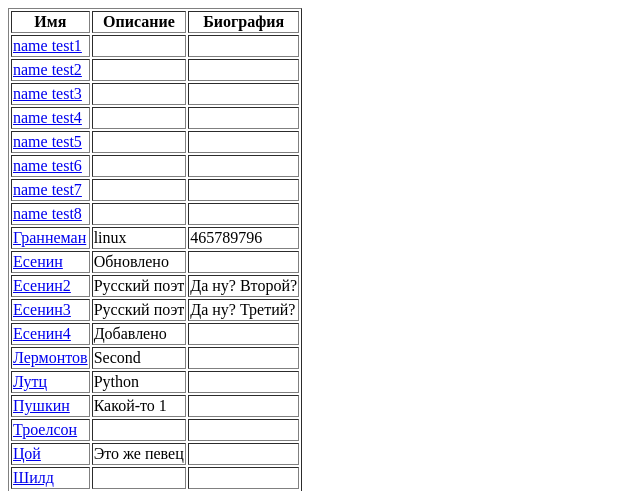
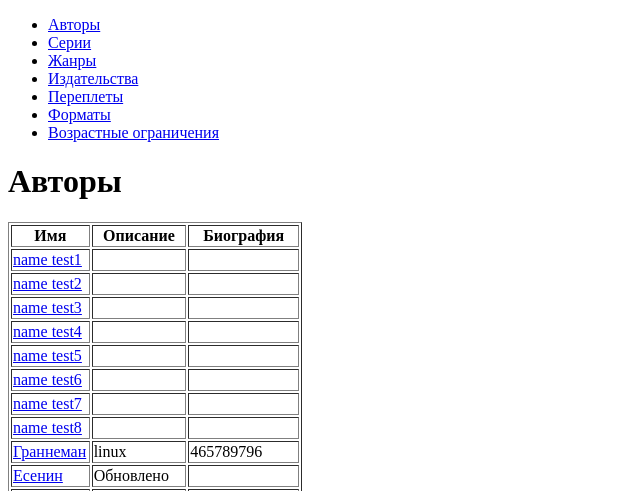
Before and after one commit to gonchigor/tasks, a Django app: page /directory/author/ in a window 1280 px wide. Shown: the top 491 px of the page, without its empty margins (0-640 px from the left). Run offline with Django 3.2, Linux system fonts and the light colour scheme; data comes from the database, SQL or seed files in the repository.

Commit message:
done simple menu

```diff
--- a/src/dimensionsapp/dimurl.py
+++ b/src/dimensionsapp/dimurl.py
@@ -2,6 +2,7 @@ from django.urls import path
 from dimensionsapp.views import AuthorDetailView, SerieDetailView, JenreDetailView, PublishingHouseDetailView, \
      FormatBookDetailView, BindingDetailView, AgeRestrictionDetailView, SerieListView, AuthorListView, \
      JenreListView, PublishingHouseListView, FormatBookListView, BindingListView, AgeRestrictionListView
+from django.views.generic import TemplateView
 
 urlpatterns = [
     path('author/<int:pk>/', AuthorDetailView.as_view(), name='author_detail'),
@@ -17,5 +18,6 @@ urlpatterns = [
     path('publishing/', PublishingHouseListView.as_view(), name='publishing_house_list'),
     path('format/', FormatBookListView.as_view(), name='format_book_list'),
     path('binding/', BindingListView.as_view(), name='binding_list'),
-    path('agerestriction/', AgeRestrictionListView.as_view, name='age_restriction_list'),
+    path('agerestriction/', AgeRestrictionListView.as_view(), name='age_restriction_list'),
+    path('', TemplateView.as_view(template_name='dimensionsapp/main_menu.html'))
 ]
--- a/src/templates/dimension_list.html
+++ b/src/templates/dimension_list.html
@@ -7,8 +7,12 @@
     {% endblock %}</title>
 </head>
 <body>
+    {% include 'menu.html' %}
+    {% block header %}
+        <H1>Справочники</H1>
+    {% endblock %}
 
-    <table border="1" border_collapse="collapse">
+    <table border="1">
         {% block dimension_list %}
             <tr>
                 <th>Наименование</th>
--- a/src/templates/dimensionsapp/agerestriction_detail.html
+++ b/src/templates/dimensionsapp/agerestriction_detail.html
@@ -4,7 +4,7 @@
 {% endblock %}
 
 {% block to_list %}
-    <a href="{% url 'agerestriction_list' %}">Все возрастные ограничения</a>
+    <a href="{% url 'age_restriction_list' %}">Все возрастные ограничения</a>
 {% endblock %}
 
 {% block dimension %}
--- a/src/templates/dimensionsapp/agerestriction_list.html
+++ b/src/templates/dimensionsapp/agerestriction_list.html
@@ -3,3 +3,7 @@
 {% block title %}
     Возрастные ограничения
 {% endblock %}
+
+{% block header %}
+        <H1>Ограничения по возрасту</H1>
+    {% endblock %}
--- a/src/templates/dimensionsapp/author_detail.html
+++ b/src/templates/dimensionsapp/author_detail.html
@@ -7,6 +7,8 @@
     <a href="{% url 'author_list' %}">Все авторы</a>
 {% endblock %}
 
+
+
 {% block dimension %}
     {% include "dimension_template.html" %}
     <p><strong>Биография:</strong> {{ object.biography }}</p>
--- a/src/templates/dimensionsapp/author_list.html
+++ b/src/templates/dimensionsapp/author_list.html
@@ -17,4 +17,8 @@
                     <td>{{ object.biography }}</td>
                 </tr>
             {% endfor %}
-        {% endblock %}
+{% endblock %}
+
+{% block header %}
+        <H1>Авторы</H1>
+{% endblock %}
--- a/src/templates/dimensionsapp/binding_list.html
+++ b/src/templates/dimensionsapp/binding_list.html
@@ -3,3 +3,7 @@
 {% block title %}
     Переплеты
 {% endblock %}
+
+{% block header %}
+        <H1>Переплеты</H1>
+{% endblock %}
--- a/src/templates/dimensionsapp/formatbook_detail.html
+++ b/src/templates/dimensionsapp/formatbook_detail.html
@@ -4,7 +4,7 @@
 {% endblock %}
 
 {% block to_list %}
-    <a href="{% url 'format_list' %}">Все форматы</a>
+    <a href="{% url 'format_book_list' %}">Все форматы</a>
 {% endblock %}
 
 {% block dimension %}
--- a/src/templates/dimensionsapp/formatbook_list.html
+++ b/src/templates/dimensionsapp/formatbook_list.html
@@ -3,3 +3,7 @@
 {% block title %}
     Форматы
 {% endblock %}
+
+{% block header %}
+        <H1>Форматы</H1>
+{% endblock %}
--- a/src/templates/dimensionsapp/jenre_list.html
+++ b/src/templates/dimensionsapp/jenre_list.html
@@ -3,3 +3,7 @@
 {% block title %}
     Жанры
 {% endblock %}
+
+{% block header %}
+        <H1>Жанры</H1>
+    {% endblock %}
--- a/src/templates/dimensionsapp/publishinghouse_detail.html
+++ b/src/templates/dimensionsapp/publishinghouse_detail.html
@@ -4,7 +4,7 @@
 {% endblock %}
 
 {% block to_list %}
-    <a href="{% url 'publishinghouse_list' %}">Все издательства</a>
+    <a href="{% url 'publishing_house_list' %}">Все издательства</a>
 {% endblock %}
 
 {% block dimension %}
--- a/src/templates/dimensionsapp/publishinghouse_list.html
+++ b/src/templates/dimensionsapp/publishinghouse_list.html
@@ -3,3 +3,7 @@
 {% block title %}
     Издательства
 {% endblock %}
+
+{% block header %}
+        <H1>Издательства</H1>
+    {% endblock %}
--- a/src/templates/dimensionsapp/serie_list.html
+++ b/src/templates/dimensionsapp/serie_list.html
@@ -3,3 +3,7 @@
 {% block title %}
     Серии
 {% endblock %}
+
+{% block header %}
+        <H1>Серии</H1>
+    {% endblock %}
--- /dev/null
+++ b/src/templates/menu.html
@@ -0,0 +1,12 @@
+<nav>
+    <ul>
+        <li><a href="{% url 'author_list' %}">Авторы</a></li>
+        <li><a href="{% url 'serie_list' %}">Серии</a></li>
+        <li><a href="{% url 'jenre_list' %}">Жанры</a></li>
+        <li><a href="{% url 'publishing_house_list' %}">Издательства</a></li>
+        <li><a href="{% url 'binding_list' %}">Переплеты</a></li>
+        <li><a href="{% url 'format_book_list' %}">Форматы</a></li>
+        <li><a href="{% url 'age_restriction_list' %}">Возрастные ограничения</a></li>
+    </ul>
+
+</nav>
```
Also changed, not shown: src/templates/dimensionsapp/main_menu.html (added, +10 -0 lines).
